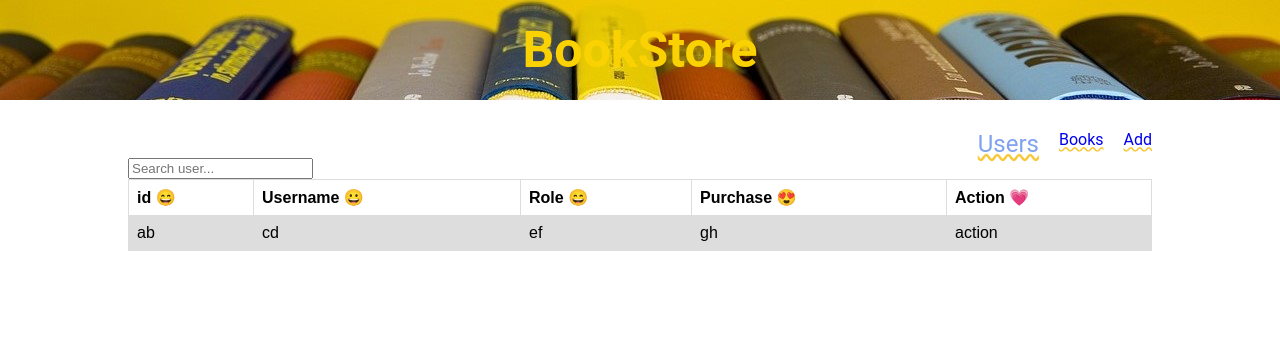
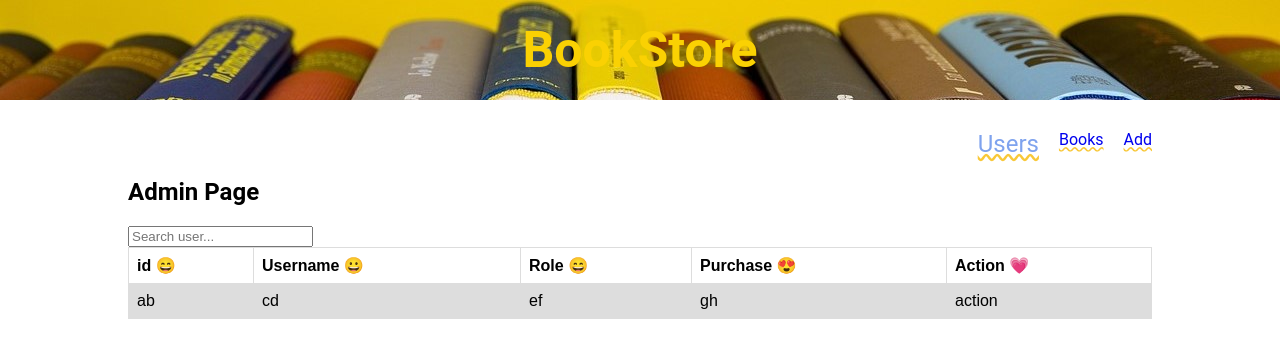
Before and after one commit to pernillamoreno/BookStore, a React (Create React App) app: page / in a window 1280 px wide. Shown: the top 358 px of the page. Built offline with nearby package versions, Linux system fonts and the light colour scheme.

Commit message:
creat AdminFolder

```diff
--- a/src/App.tsx
+++ b/src/App.tsx
@@ -1,9 +1,9 @@
 import { BrowserRouter, Route, Routes } from "react-router-dom";
 import "./App.css";
 import SiteLayout from "./app/module/SiteLayout";
-import UserList from "./app/module/User/UserList";
-import UserForm from "./app/module/User/UserForm";
-import BookList from "./app/module/User/BookList";
+import UserList from "./app/module/AdminFolder/AdminList";
+import UserForm from "./app/module/AdminFolder/AdminForm";
+import BookList from "./app/module/AdminFolder/BookList";
 
 function App() {
   return (
--- a/src/app/module/User/UserForm.tsx
+++ b/src/app/module/AdminFolder/AdminForm.tsx
@@ -4,8 +4,8 @@
  *
  * This for a file is a for a Userform
  */
-const UserForm = () => {
+const AdminForm = () => {
   return <div>Tis is user form page</div>;
 };
 
-export default UserForm;
+export default AdminForm;
--- a/src/app/module/User/UserList.tsx
+++ b/src/app/module/AdminFolder/AdminList.tsx
@@ -5,12 +5,13 @@
  * This file is a temp file for a Admin & user file.
  */
 /*import Style from "./SiteLayoutStyle.module.css";*/
-const UserList = () => {
+const AdminList = () => {
   return (
     <>
-      <div className="User-serch">
+      <div className="Admin-serch">
+        <h1>Admin Page</h1>
         <input
-          className="User-field"
+          className="Admin-field"
           type="text"
           placeholder="Search user..."
         />
@@ -36,4 +37,4 @@ const UserList = () => {
   );
 };
 
-export default UserList;
+export default AdminList;
--- a/src/app/module/User/BookList.tsx
+++ b/src/app/module/AdminFolder/BookList.tsx
@@ -8,6 +8,7 @@ const BookList = () => {
   return (
     <>
       <div className="Book-search">
+        <h1>Admin Page</h1>
         <input
           className="Book-field"
           type="text"
```
Also changed, not shown: src/app/module/AdminFolder/AdminSlice.ts (renamed from src/app/module/User/UserSlice.ts, +6 -6 lines).
